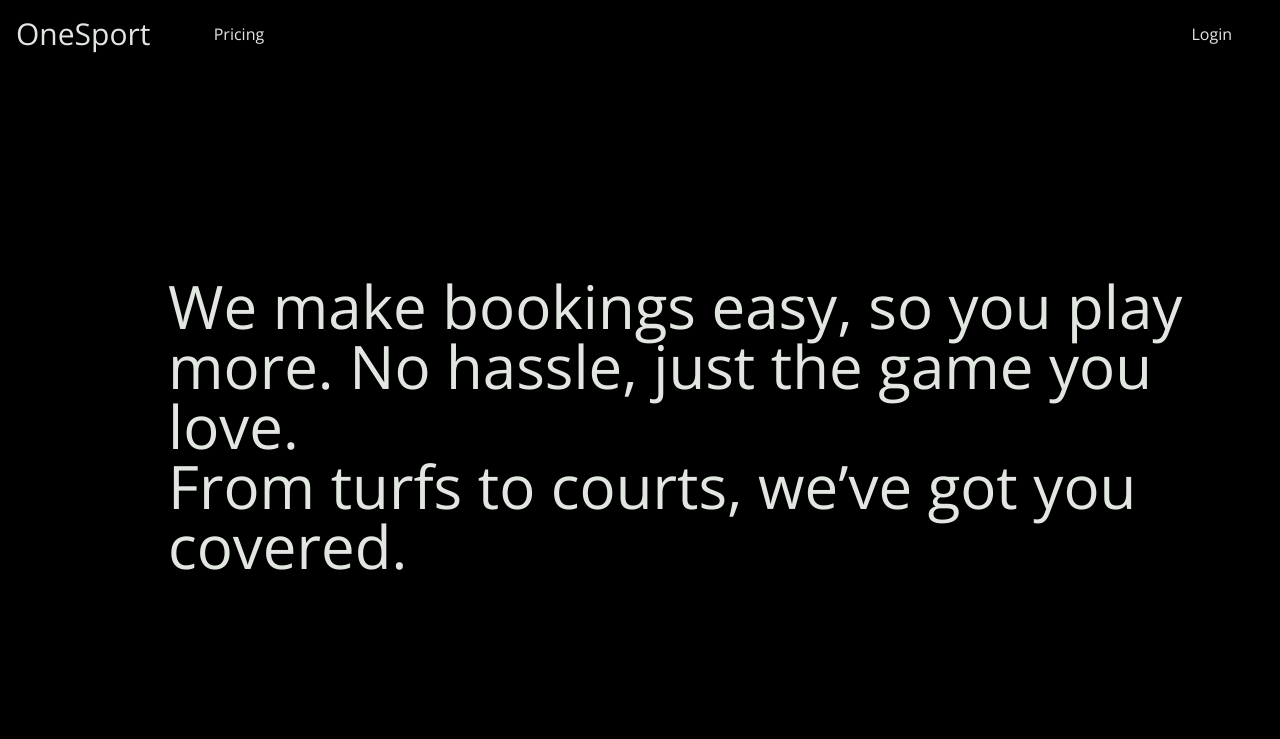
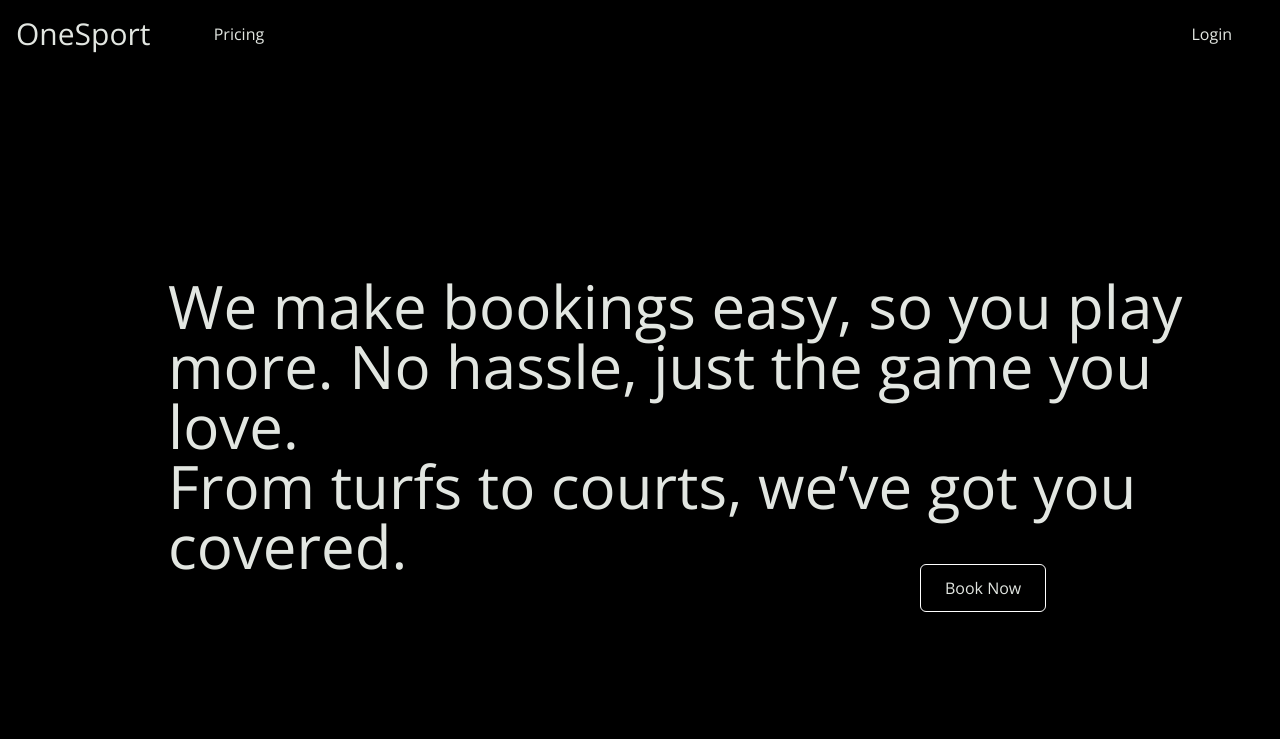
Before and after one commit to piyushbangaa/onesport2, a React (Vite) app: page / in a window 1280 px wide. Shown: the top 739 px of the page. Built offline with nearby package versions, Linux system fonts and the light colour scheme.

Commit message:
added booking button on herosection

```diff
--- a/src/App.jsx
+++ b/src/App.jsx
@@ -10,6 +10,7 @@ import Login from "./Pages/login";
 import Footer from "./components/Footer";
 import Signup from "./Pages/Signup";
 import Pricing from "./Pages/Pricing";
+import Booking from "./components/Booking";
 
 function Home() {
   return (
@@ -35,6 +36,7 @@ function App() {
         <Route path="/login" element={<Login />} />
         <Route path="/signup" element={<Signup />} />
         <Route path="/pricing" element={<Pricing />} />
+        <Route path="/booking" element={<Booking />} />
       </Routes>
     </Router>
   );
--- /dev/null
+++ b/src/components/Booking.jsx
@@ -0,0 +1,9 @@
+import React from 'react'
+
+const Booking = () => {
+  return (
+    <div>Booking</div>
+  )
+}
+
+export default Booking
--- a/src/components/Herosection.jsx
+++ b/src/components/Herosection.jsx
@@ -9,6 +9,7 @@ const Herosection = () => {
             No hassle, just the game you love. <br />
             From turfs to courts, we’ve got you covered.
         </div>
+        <a className="ml-230 border border-white rounded-[6px] py-3 px-6"href="/booking">Book Now</a>
 
     </div>
   )
```
